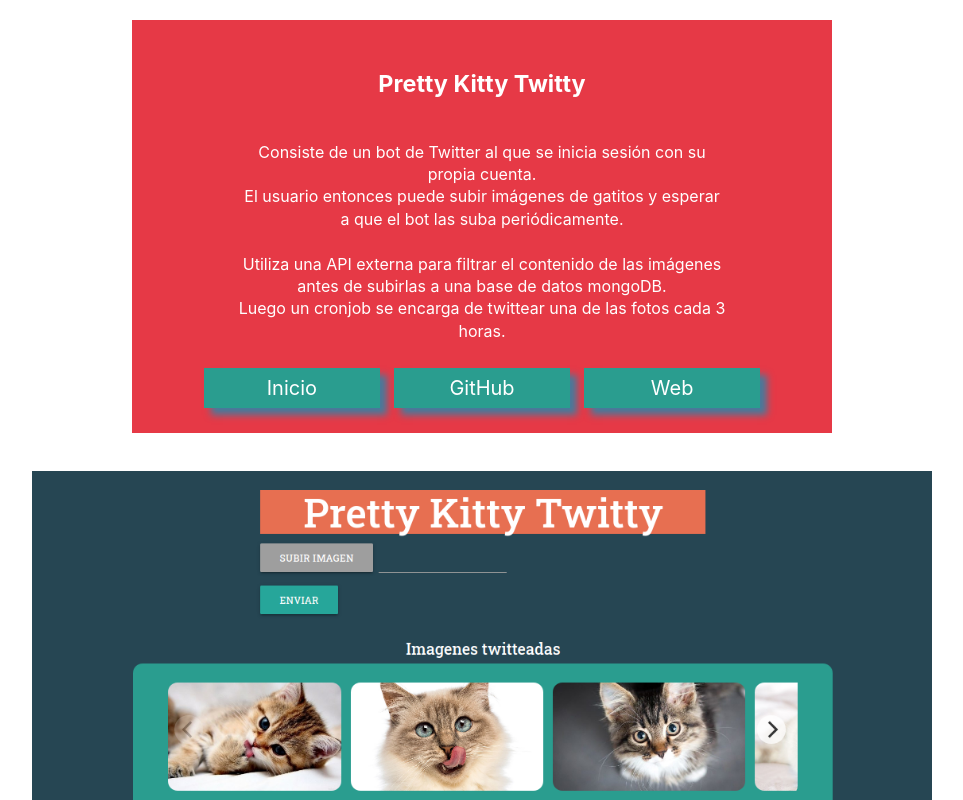
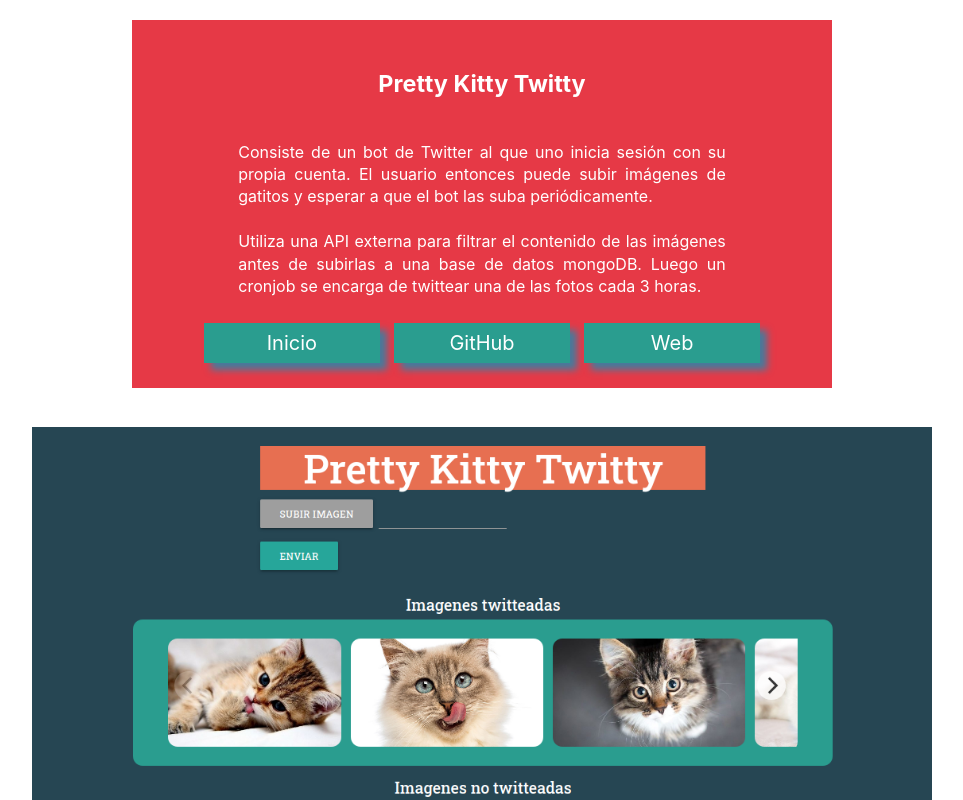
Before and after one commit to haykodarb/portfolio, a Next.js app: page /prettykitty in a window 1280 px wide. Shown: the top 800 px of the page, without its empty margins (158-1121 px from the left). Built offline with nearby package versions, Linux system fonts and the light colour scheme.

Commit message:
Changed text and layout of said text

```diff
--- a/components/home.module.css
+++ b/components/home.module.css
@@ -71,8 +71,9 @@
 }
 
 .projectText {
+  text-align: left;
   font-size: 17px;
-  max-width: 75%;
+  max-width: 70%;
 }
 
 .techContainer {
--- a/components/route.module.css
+++ b/components/route.module.css
@@ -13,7 +13,7 @@
 .textContainer {
   display: flex;
   flex-direction: column;
-  text-align: center;
+  text-align: justify;
   align-items: center;
   justify-content: center;
   padding: 25px;
--- a/pages/prettykitty.js
+++ b/pages/prettykitty.js
@@ -22,14 +22,13 @@ export default function PrettyKitty() {
             Pretty Kitty Twitty
           </h3>
           <p style={{ fontSize: 16, cursor: "default", maxWidth: "75%" }}>
-            Consiste de un bot de Twitter al que se inicia sesión con su propia
-            cuenta.
-            <br /> El usuario entonces puede subir imágenes de gatitos y esperar
-            a que el bot las suba periódicamente. <br />
+            Consiste de un bot de Twitter al que uno inicia sesión con su propia
+            cuenta. El usuario entonces puede subir imágenes de gatitos y
+            esperar a que el bot las suba periódicamente. <br />
             <br />
             Utiliza una API externa para filtrar el contenido de las imágenes
-            antes de subirlas a una base de datos mongoDB. <br /> Luego un
-            cronjob se encarga de twittear una de las fotos cada 3 horas.
+            antes de subirlas a una base de datos mongoDB. Luego un cronjob se
+            encarga de twittear una de las fotos cada 3 horas.
           </p>
           <div
             style={{
--- a/pages/termotanque.js
+++ b/pages/termotanque.js
@@ -26,7 +26,6 @@ export default function Termotanque() {
             style={{
               fontSize: 16,
               maxWidth: "80%",
-              textAlign: "center",
               cursor: "default",
             }}
           >
```
